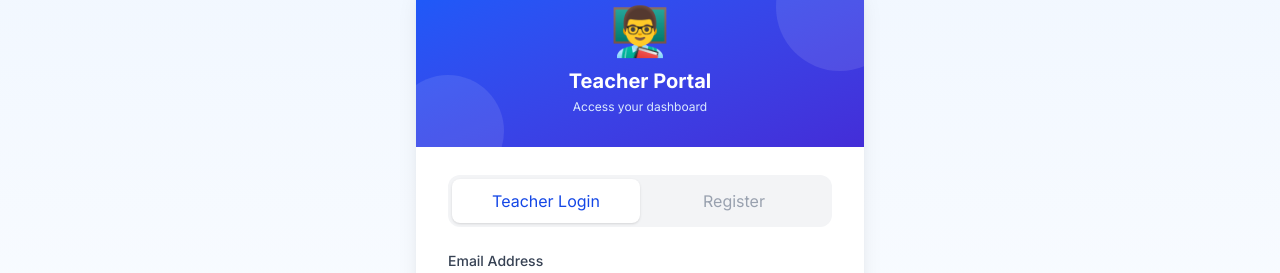
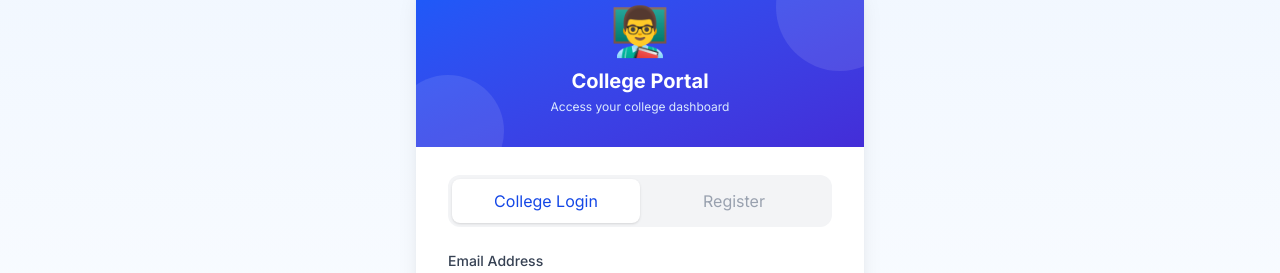
Before and after one commit to sakiralik0440-collab/vidyamarg, a React (Vite) app in the folder client/: page /college/login in a window 1280 px wide. Shown: the part 143-416 px from the top of the page. Built offline with nearby package versions, Linux system fonts and the light colour scheme; no server answers.

Commit message:
Rebrand teacher portal to college portal across all UI and navigation

```diff
--- a/client/src/components/StudentRegistrationForm.jsx
+++ b/client/src/components/StudentRegistrationForm.jsx
@@ -123,13 +123,13 @@ function StudentRegistrationForm() {
     <div className="min-h-screen bg-green-50 py-8 px-4">
       <div className="max-w-xl mx-auto">
 
-        {/* Teacher Login Link */}
+        {/* College Login Link */}
         <div className="flex justify-between mb-4">
           <button
-            onClick={() => navigate("/teacher/login")}
+            onClick={() => navigate("/college/login")}
             className="text-xs text-gray-400 hover:text-green-700 transition"
           >
-            👨‍🏫 Teacher Login
+            🏫 College Login
           </button>
           <button
             onClick={() => navigate("/company/login")}
--- a/client/src/components/TeacherDashboard.jsx
+++ b/client/src/components/TeacherDashboard.jsx
@@ -127,7 +127,7 @@ function TeacherDashboard() {
 
   const handleLogout = () => {
     logout();
-    navigate("/teacher/login");
+    navigate("/college/login");
   };
 
   if (loading) {
--- a/client/src/components/TeacherLogin.jsx
+++ b/client/src/components/TeacherLogin.jsx
@@ -83,10 +83,10 @@ function TeacherLogin({ initialMode = "login" }) {
             <div className="relative">
               <div className="text-5xl mb-3">👨‍🏫</div>
               <h1 className="text-white text-xl font-bold">
-                {t("auth.teacherPortal")}
+                {t("auth.collegePortal")}
               </h1>
               <p className="text-blue-100 text-xs mt-1">
-                {mode === "login" ? "Access your dashboard" : "Create your teacher account"}
+                {mode === "login" ? "Access your college dashboard" : "Create your college account"}
               </p>
             </div>
           </div>
--- a/client/src/locales/en/translation.json
+++ b/client/src/locales/en/translation.json
@@ -87,7 +87,7 @@
     "successMessage": "Progress record saved!"
   },
   "auth": {
-    "login": "Teacher Login",
+    "login": "College Login",
     "email": "Email Address",
     "password": "Password",
     "loginButton": "Login",
@@ -96,7 +96,8 @@
     "invalidCredentials": "Invalid email or password",
     "noAccount": "Contact admin to get access",
     "welcomeBack": "Welcome back",
-    "teacherPortal": "Teacher Portal"
+    "collegePortal": "College Portal",
+    "teacherPortal": "College Portal"
   },
   "college": {
     "title": "College Guidance",
--- a/client/src/locales/hi/translation.json
+++ b/client/src/locales/hi/translation.json
@@ -87,7 +87,7 @@
     "successMessage": "प्रगति रिकॉर्ड सफलतापूर्वक सहेजा गया!"
   },
   "auth": {
-    "login": "शिक्षक लॉगिन",
+    "login": "कॉलेज लॉगिन",
     "email": "ईमेल पता",
     "password": "पासवर्ड",
     "loginButton": "लॉगिन",
@@ -96,7 +96,8 @@
     "invalidCredentials": "गलत ईमेल या पासवर्ड",
     "noAccount": "एक्सेस के लिए एडमिन से संपर्क करें",
     "welcomeBack": "वापस स्वागत है",
-    "teacherPortal": "शिक्षक पोर्टल"
+    "collegePortal": "कॉलेज पोर्टल",
+    "teacherPortal": "कॉलेज पोर्टल"
   },
   "college": {
     "title": "कॉलेज मार्गदर्शन",
```
